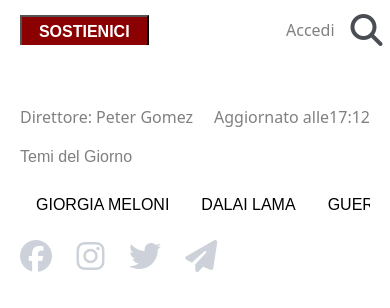
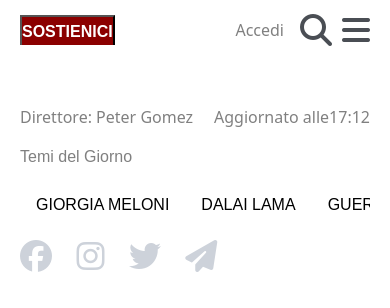
Before and after one commit to SofiaCastri/SofiaCastriPPM1, a plain HTML site: page index.html in a window 390 px wide. Shown: the top 308 px of the page. Drawn offline with nearby package versions, Linux system fonts and the light colour scheme.

Commit message:
Add files via upload

```diff
--- a/style.css
+++ b/style.css
@@ -763,6 +763,7 @@
         float: left;
         height:50px;
         width:100% ;
+        margin-right:15px;
     }
     .ScritteH1{
         display:none;
@@ -771,9 +772,14 @@
         display:none;
     }
     .conteiner-bottone{
-        width:55% ;
+        width:50% ;
         margin-top:10px;
     }
+    .conteiner-Box{
+        width:20% ;
+        margin-right:0px;
+    }
+
     .conteiner-logo img{
         display: none;
     }
@@ -947,11 +953,13 @@
         z-index: 1000;
         margin:0;
     }
+
     .conteiner-Header{
         float: left;
         height:50px;
         width:100% ;
     }
+
     .ScritteH1{
         display:none;
     }
@@ -961,6 +969,10 @@
     .conteiner-bottone{
         width:40% ;
         margin-top:10px;
+    }
+    .conteiner-Box{
+        width:20% ;
+        margin-right:0px;
     }
 
     .conteiner-logo{
```
Also changed, not shown: index.html (+0 -4 lines), script.js (line endings or trailing spaces).
